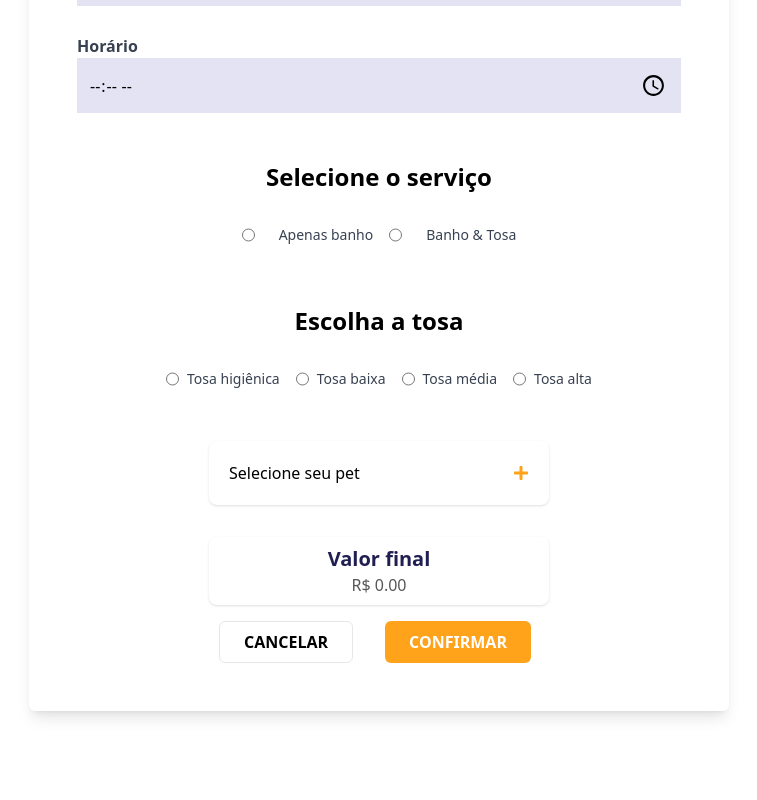
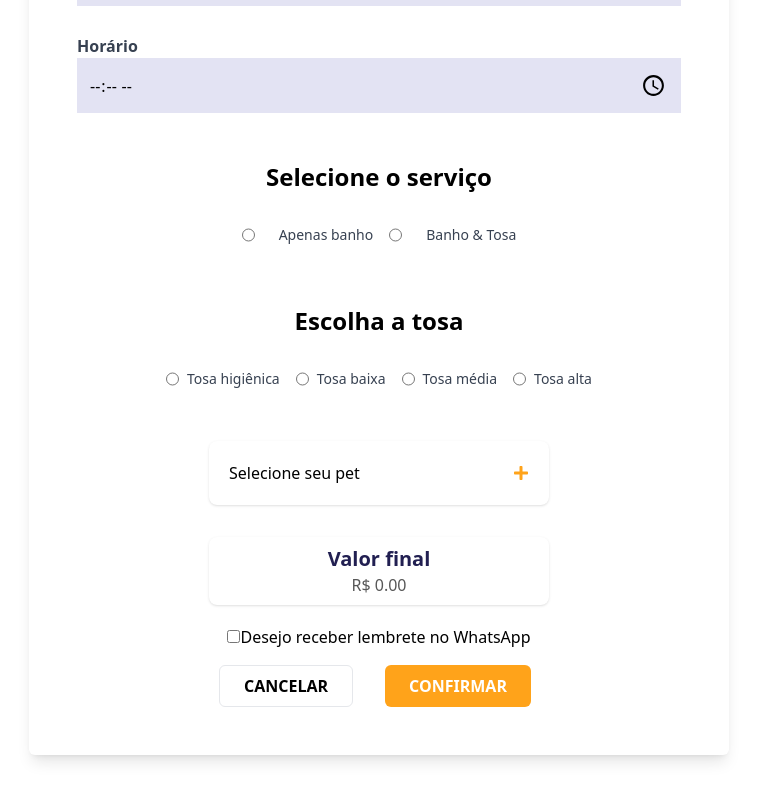
Before and after one commit to pamlotusia/impacta-petshop, a React (Create React App) app: page /home in a window 1280 px wide. Shown: the part 318-1118 px from the top of the page, without its empty margins (261-1018 px from the left). Built offline with nearby package versions, Linux system fonts and the light colour scheme; no server answers; the database is empty; sample sign-in values are in the browser's storage.

Commit message:
verificação de email funcionando

```diff
--- a/package.json
+++ b/package.json
@@ -8,8 +8,10 @@
     "@testing-library/jest-dom": "^5.17.0",
     "@testing-library/react": "^13.4.0",
     "@testing-library/user-event": "^13.5.0",
+    "bootstrap-icons": "^1.11.3",
     "firebase": "^10.4.0",
     "react": "^18.2.0",
+    "react-bootstrap-icons": "^1.11.3",
     "react-dom": "^18.2.0",
     "react-icons": "^4.12.0",
     "react-router-dom": "^6.16.0",
--- a/src/App.js
+++ b/src/App.js
@@ -1,17 +1,25 @@
-import React from 'react'
+import React, { useContext } from 'react'
 import Signin from './components/Signin'
 import Signup from './components/Signup'
 import Home from './components/Home'
 import ProtectedRoute from './components/ProtectedRoute'
 import { Route, Routes } from 'react-router-dom'
-import { AuthContextProvider } from './contexts/AuthContext'
+import { AuthContextProvider, UserAuth } from './contexts/AuthContext'
 import Navbar from './components/Navbar'
 import RegisterPet from './components/RegisterPet'
 import MyPets from './components/MyPets'
 import Appointments from './components/Appointments'
 import Profile from './components/Profile'
+import Dashboard from './components/Dashboard'
 
 const App = () => {
+  const{user} = UserAuth()
+  const userEmail = user? user.email : null
+  console.log(userEmail)
+  const employeeEmails = ['funcionario@gmail.com']
+
+  const isEmployee = employeeEmails.includes(userEmail)
+  console.log(isEmployee)
   return (
     <div>
       <AuthContextProvider>
@@ -21,10 +29,14 @@ const App = () => {
           <Route
             path='/home'
             element={
-              <ProtectedRoute>
+              isEmployee? ( <ProtectedRoute>
+                <Dashboard />
+              </ProtectedRoute>) : (
+                <ProtectedRoute>
                 <Navbar />
                 <Home />
               </ProtectedRoute>
+              )
             }
           />
           <Route
--- /dev/null
+++ b/src/components/Content.jsx
@@ -0,0 +1,9 @@
+import React from 'react'
+
+const Content = () => {
+  return (
+    <div className='m-5'>Content</div>
+  )
+}
+
+export default Content
--- /dev/null
+++ b/src/components/Dashboard.jsx
@@ -0,0 +1,14 @@
+import React from 'react'
+import Sidebar  from './Sidebar'
+import Content from './Content'
+
+const Dashboard = () => {
+  return (
+    <div className='flex'>
+      <Sidebar/>
+      <Content />
+    </div>
+  )
+}
+
+export default Dashboard
--- a/src/components/Home.jsx
+++ b/src/components/Home.jsx
@@ -1,4 +1,4 @@
-import React, { useState } from 'react'
+import React, { useId, useState } from 'react'
 import { UserAuth } from '../contexts/AuthContext'
 import { useNavigate } from 'react-router-dom'
 import { db, auth } from '../firebase'
@@ -6,6 +6,7 @@ import { set, getDatabase, ref, get } from 'firebase/database'
 import PopUp from './PopUp'
 import DropdownPets from './DropdownPets'
 import Price from './Price'
+import WhatsappReminder from './WhatsappReminder'
 
 const Home = () => {
   const { user, logout } = UserAuth()
@@ -25,6 +26,9 @@ const Home = () => {
     const formattedDate = `${parts[2]}/${parts[1]}/${parts[0]}`
     return formattedDate
   }
+
+  // whatsapp message
+  const [sendWhatsAppReminder, setSendWhatsAppReminder] = useState(false)
 
   const handleConfirm = async () => {
     if (!selectedDate || !selectedTime || !selectedService) {
@@ -80,9 +84,7 @@ const Home = () => {
 
         //verifica se já existem 5 agendamentos par ao mesmo dia
         if (numAgendamentosParaDia >= 5) {
-          alert(
-            'Desculpe, o limite de agendamentos para este dia foi atingido e não é mais possivel realizar novos agendamentos. Por favor, tente outra data.'
-          )
+          alert('Desculpe, o limite de agendamentos para este dia foi atingido e não é mais possivel realizar novos agendamentos. Por favor, tente outra data.')
           return
         }
       }
@@ -106,6 +108,7 @@ const Home = () => {
       price: finalPrice
     })
   }
+
 
   const handleClosePopup = () => {
     setPopupData(null)
@@ -194,7 +197,7 @@ const Home = () => {
               data-text="Tosa higiênica"
               type="radio"
               disabled={bathSelected}
-              checked={bathSelected? false : undefined}
+              checked={bathSelected ? false : undefined}
             />
             <label className="text-gray-700 text-sm font-medium ml-2">
               Tosa higiênica
@@ -211,7 +214,7 @@ const Home = () => {
               data-text="Tosa baixa"
               type="radio"
               disabled={bathSelected}
-              checked={bathSelected? false : undefined}
+              checked={bathSelected ? false : undefined}
             />
             <label className="text-gray-700 text-sm font-medium ml-2">
               Tosa baixa
@@ -228,7 +231,7 @@ const Home = () => {
               data-text="Tosa média"
               type="radio"
               disabled={bathSelected}
-              checked={bathSelected? false : undefined}
+              checked={bathSelected ? false : undefined}
             />
             <label className="text-gray-700 text-sm font-medium ml-2">
               Tosa média
@@ -245,7 +248,7 @@ const Home = () => {
               data-text="Tosa alta"
               type="radio"
               disabled={bathSelected}
-              checked={bathSelected? false : undefined}
+              checked={bathSelected ? false : undefined}
             />
             <label className="text-gray-700 text-sm font-medium ml-2">
               Tosa alta
@@ -257,6 +260,8 @@ const Home = () => {
           <DropdownPets onPetSelect={handlePetSelect} />
         </div>
 
+        {/* <AppointmentInvalid /> */}
+
         <div className="flex justify-center ">
           <Price
             serviceType={selectedService}
@@ -264,6 +269,11 @@ const Home = () => {
             selectedPet={selectedPet}
             setFinalPrice={setFinalPrice}
           />
+        </div>
+
+        <div className="flex justify-center mt-5">
+          <WhatsappReminder
+          onSendMessage={()=> setSendWhatsAppReminder(true)}/>
         </div>
       </form>
 
--- /dev/null
+++ b/src/components/Sidebar.jsx
@@ -0,0 +1,16 @@
+import React from 'react'
+import { AiFillHome } from "react-icons/ai";
+
+const Sidebar = () => {
+  return (
+    <div className='p-5 bg-background-color w-[30%] color-title'>
+      <p className='font-medium text-1xl '>Pelos&Plumas</p>
+      <div className='flex items-center' >
+      <AiFillHome size={40}/>
+      <p className='font-medium'>Home</p>
+      </div>
+    </div>
+  )
+}
+
+export default Sidebar
--- /dev/null
+++ b/src/components/WhatsappReminder.jsx
@@ -0,0 +1,29 @@
+import React, { useState } from 'react';
+
+export const WhatsappReminder = ({phoneNumber, onSendMessage}) => {
+  const [sendMessage, setSendMessage] = useState(false)
+
+  const handleCheckboxChange= ()=> {
+    setSendMessage(!sendMessage)
+  }
+
+  const handleConfirmButtonClick = () => {
+    if(sendMessage){
+      onSendMessage(phoneNumber)
+    }
+  }
+  return (
+    <div>
+      <label>
+        <input
+          type="checkbox"
+          checked={sendMessage}
+          onChange={handleCheckboxChange}
+        />
+        Desejo receber lembrete no WhatsApp
+      </label>
+    </div>
+  )
+}
+
+export default WhatsappReminder
--- a/src/index.js
+++ b/src/index.js
@@ -1,13 +1,18 @@
 import React from 'react'
 import ReactDOM from 'react-dom/client'
 import './index.css'
-import { BrowserRouter} from 'react-router-dom'
+import { BrowserRouter } from 'react-router-dom'
 import App from './App'
+import { AuthContextProvider } from './contexts/AuthContext'
 
 const root = ReactDOM.createRoot(document.getElementById('root'))
 
 root.render(
-  <BrowserRouter>
-    <App />
-  </BrowserRouter>
+  <React.StrictMode>
+    <AuthContextProvider>
+      <BrowserRouter>
+        <App />
+      </BrowserRouter>
+    </AuthContextProvider>
+  </React.StrictMode>
 )
```
Also changed, not shown: 1 other file (tests, documents, lock files or other folders).
